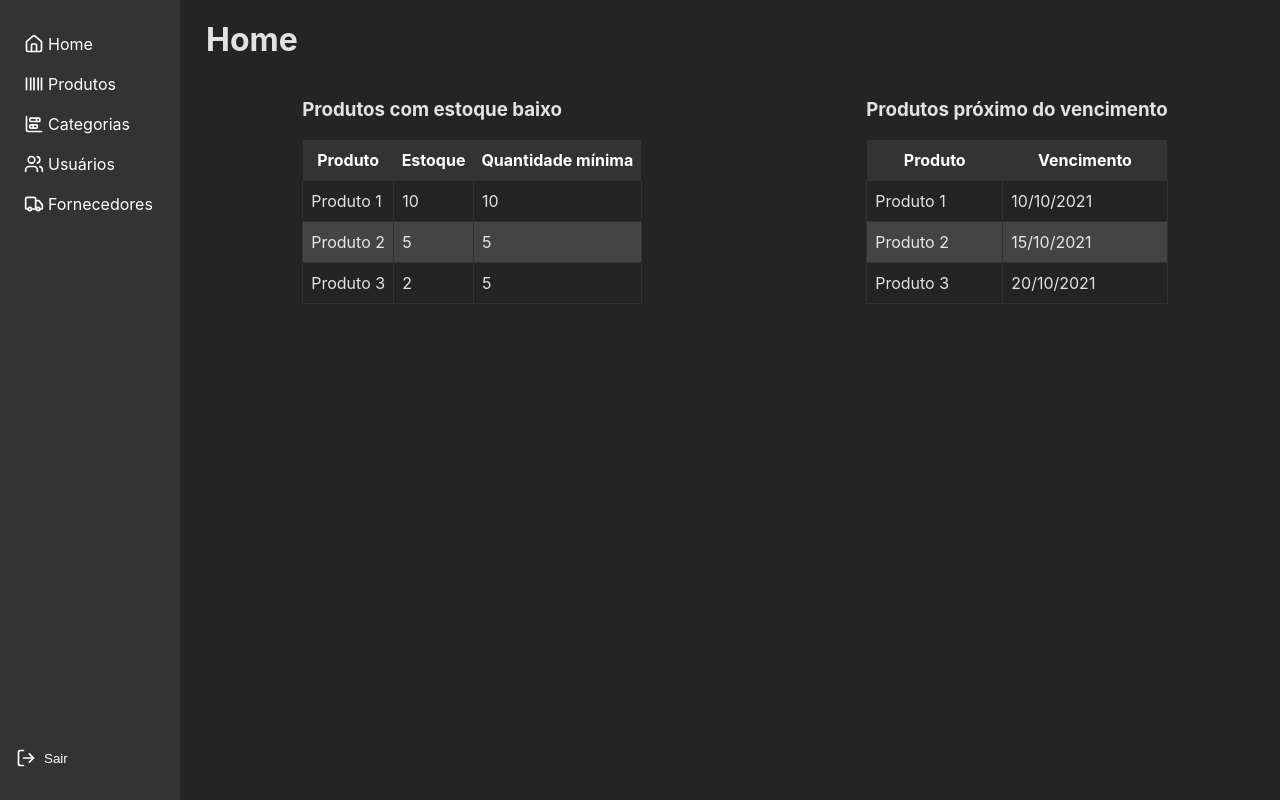
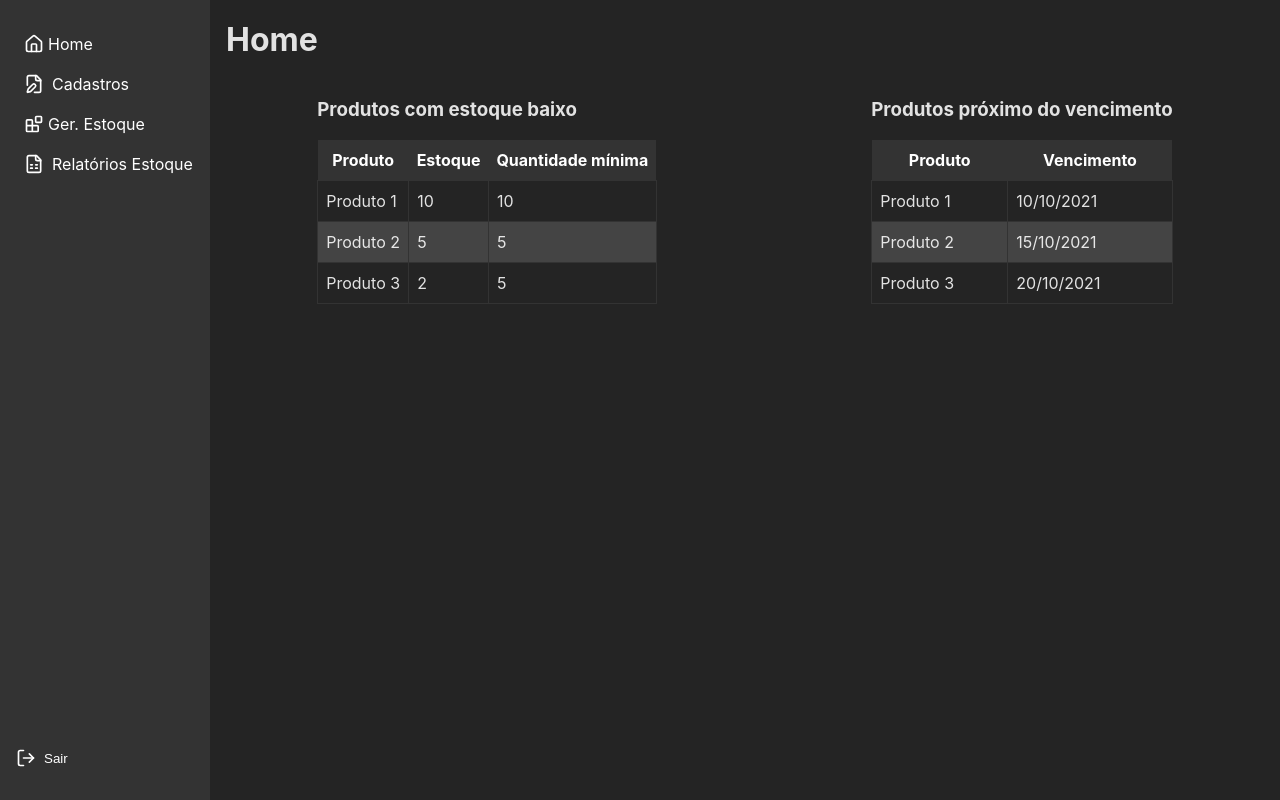
Before and after one commit to will4raujo/frontend-inventory-control, a Vue app: page / in a window 1280 px wide. Built offline with nearby package versions, Linux system fonts and the light colour scheme.

Commit message:
fix:new icon in Li component and refact menu aside

```diff
--- a/src/components/atoms/Li.vue
+++ b/src/components/atoms/Li.vue
@@ -1,6 +1,6 @@
 <script setup lang="ts">
 import { computed } from 'vue';
-import { House, Users, Barcode, ChartBarStacked, Truck, LogOut } from 'lucide-vue-next';
+import { House, Users, Barcode, ChartBarStacked, Truck, LogOut, Blocks } from 'lucide-vue-next';
 
 const props = defineProps<{ to: string, label: string }>();
 
@@ -18,6 +18,8 @@ const IconComponent = computed(() => {
       return Truck;
     case '/logout':
       return LogOut;
+    case '/stock-movements':
+      return Blocks;
     default:
       return House;
   }
@@ -40,7 +42,6 @@ const IconComponent = computed(() => {
     align-items: center;
     gap: 0.5rem;
     height: 40px;
-
   }
 
   li:hover {
--- a/src/layouts/AppLayout.vue
+++ b/src/layouts/AppLayout.vue
@@ -4,10 +4,32 @@
       <nav>
         <ul>
           <Li to="/" label="Home" />
-          <Li to="/products" label="Produtos" />
-          <Li to="/categories" label="Categorias" />
-          <Li to="/users" label="Usuários" />
-          <Li to="/suppliers" label="Fornecedores" />
+
+          <li class="menu-section">
+            <span class="section-title" @click="toggleSection('cadastros')">
+              <FilePen :size="20" />
+              Cadastros
+            </span>
+            <ul v-if="showCadastros" class="section-items">
+              <Li to="/products" label="Produtos" />
+              <Li to="/categories" label="Categorias" />
+              <Li to="/users" label="Usuários" />
+              <Li to="/suppliers" label="Fornecedores" />
+            </ul>
+          </li>
+
+          <Li to="/stock-movements" label="Ger. Estoque"/>
+
+          <li class="menu-section">
+            <span class="section-title" @click="toggleSection('relatorios')">
+              <FileSpreadsheet :size="20" />
+              Relatórios Estoque
+            </span>
+            <ul v-if="showRelatorios" class="section-items">
+              <Li to="/reports/balance" label="Saldo" />
+              <Li to="/reports/movements" label="Movimentações" />
+            </ul>
+          </li>
         </ul>
 
         <button class="logout-button">
@@ -16,6 +38,7 @@
         </button>
       </nav>
     </aside>
+
     <main class="main-content">
       <RouterView />
     </main>
@@ -23,10 +46,20 @@
 </template>
 
 <script setup>
+import { ref } from 'vue';
+import { House, Users, Barcode, ChartBarStacked, Truck, LogOut, FilePen, FileSpreadsheet } from 'lucide-vue-next';
+import Li from '../components/atoms/li.vue';
 
-  import { House, Users, Barcode, ChartBarStacked, Truck, LogOut } from 'lucide-vue-next';
-  import Li from '../components/atoms/li.vue';
+const showCadastros = ref(false);
+const showRelatorios = ref(false);
 
+function toggleSection(section) {
+  if (section === 'cadastros') {
+    showCadastros.value = !showCadastros.value;
+  } else if (section === 'relatorios') {
+    showRelatorios.value = !showRelatorios.value;
+  }
+}
 </script>
 
 <style>
@@ -45,7 +78,7 @@
     color: #fff;
     padding: 1rem;
     height: 100vh;
-    width: 180px;
+    width: 210px;
     position: fixed;
     top: 0;
     left: 0;
@@ -63,7 +96,7 @@
   .main-content {
     position: relative;
     padding: 1rem;
-    margin-left: 190px;
+    margin-left: 210px;
     height: 100vh;
     display: flex;
     flex-direction: column;
@@ -84,4 +117,27 @@
   .logout-button:hover {
     color: #f00;
   }
+
+  .section-title {
+    position: relative;
+    display: flex;
+    align-items: center;
+    gap: 0.5rem;
+    height: 40px;
+    cursor: pointer;
+    padding-left: 1.5rem;
+  }
+
+  .section-items {
+    padding-left: 1rem;
+    list-style: none;
+  }
+
+  .section-title:hover {
+    background-color: #444;
+  }
+
+  .section-items li {
+    margin: 0.5rem 0;
+  }
 </style>
```
